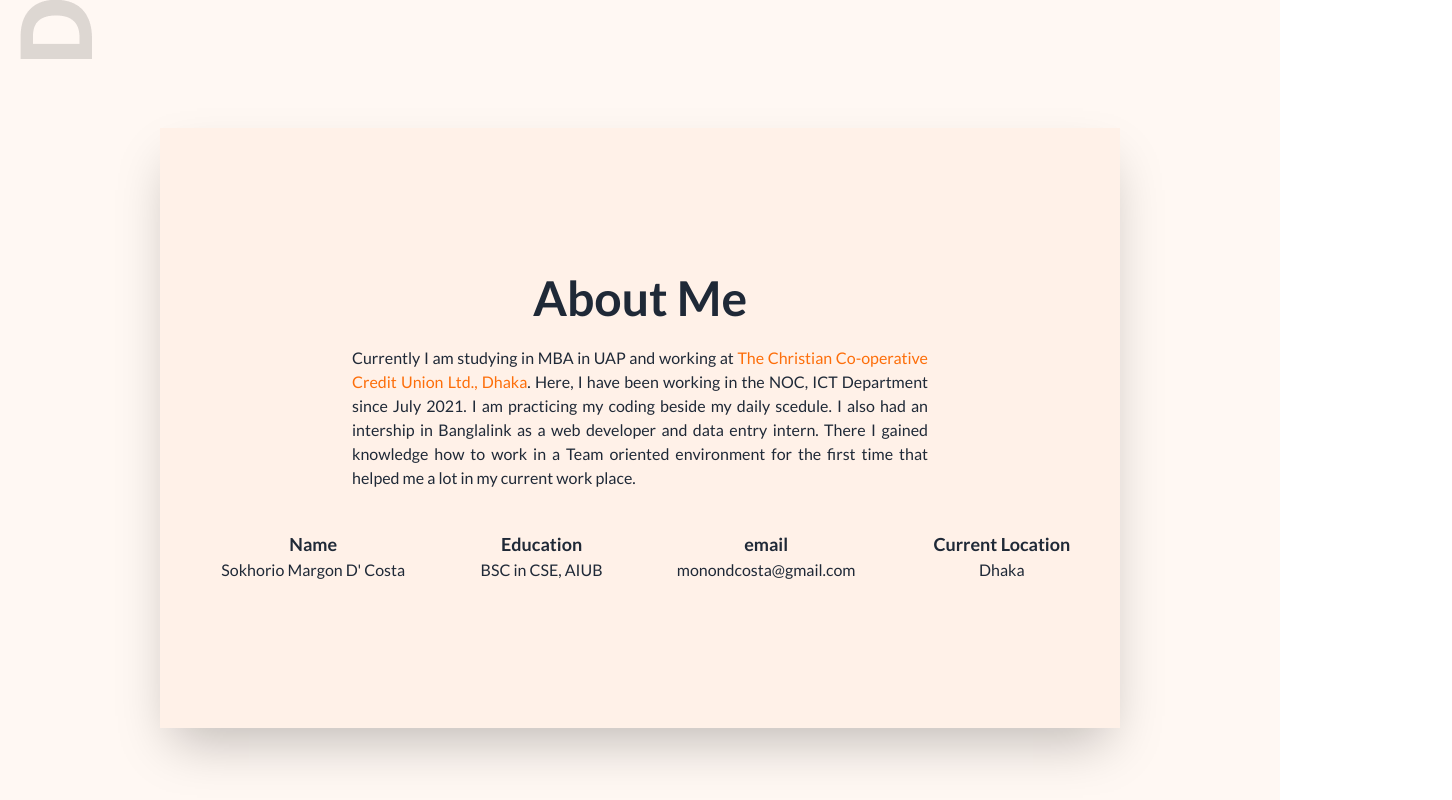
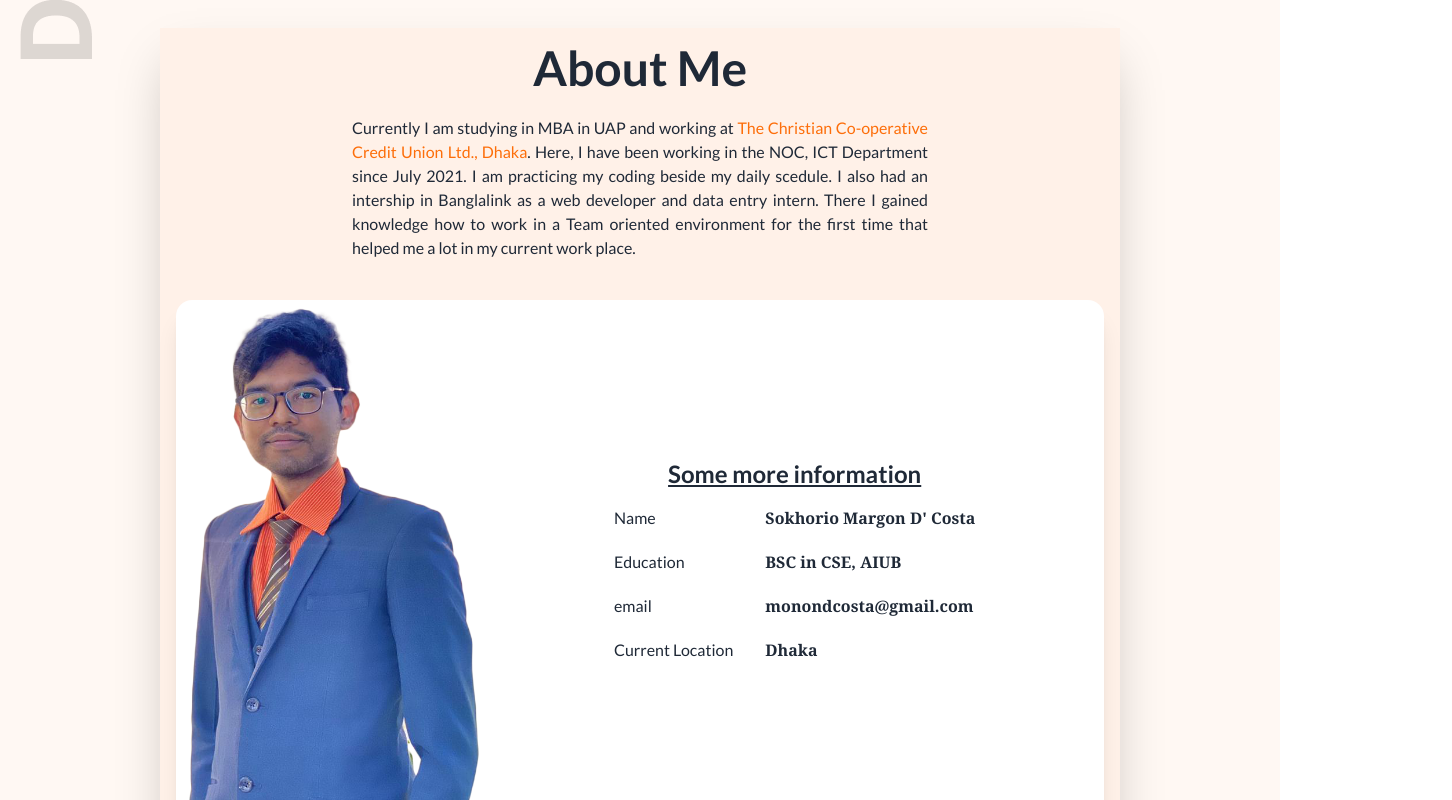
Before and after one commit to Marg0n/Portfolio, a React (Vite) app: page / in a window 1280 px wide. Shown: the part 800-1600 px from the top of the page, 1452 px wide, since content can reach past the window. Built offline with nearby package versions, Linux system fonts and the light colour scheme.

Commit message:
Updated: Live site URL added

```diff
--- a/src/App.css
+++ b/src/App.css
@@ -1,9 +1,9 @@
 /* default and common styles  */
 
-* {
+/* * {
   padding: 0;
   margin: 0;
-}
+} */
 
 body {
   font-family: "Open Sans", sans-serif;
--- a/src/App.jsx
+++ b/src/App.jsx
@@ -46,7 +46,7 @@ function App() {
   };
 
   return (
-    <div className='font-lato space-y-10 ' ref={pdfRef}  id="header">
+    <div className='font-lato space-y-10 w-screen' ref={pdfRef}  id="header">
 
       <div className="navbar  justify-center sticky top-0  bg-opacity-5 bg-orange-500 z-10 -mb-10">
         {/* hidden nav list for mobile */}
--- a/src/components/About.jsx
+++ b/src/components/About.jsx
@@ -1,37 +1,42 @@
-
+import Pimg from "../assets/images/SMD.png"
 
 const About = () => {
     return (
         <>
             <div className="hero  min-h-screen" id="about">
-                <div className="hero-content text-center w-3/4 h-3/4 shadow-2xl bg-opacity-5 bg-orange-500 flex flex-col">
+                <div className="hero-content text-center md:w-3/4 min-h-3/4 shadow-2xl bg-opacity-5 bg-orange-500 flex flex-col">
                     <div className="max-w-xl ">
                         <h1 className="text-5xl font-bold">About Me</h1>
-                        <p className="py-6 text-justify">
+                        <p className="py-6 text-justify text-pretty">
                             Currently I am studying in MBA in UAP and working at <span className="primary-color" title="The CCCUL Ltd"><a href="https://cccul.com/" target="blank">The Christian Co-operative Credit Union Ltd., Dhaka</a></span>. Here, I have been working in the NOC, ICT Department since July 2021. I am practicing my coding beside my daily scedule. I also had an intership in Banglalink as a web developer and data entry intern. There I gained knowledge how to work in a Team oriented environment for the first time that helped me a lot in my current work place.
                         </p>
                     </div
                     >
-                    <div className="w-full flex justify-center items-center">
-                        <table className="w-full">
-                            <thead>
-                                <tr className="font-bold text-lg">
-                                    <td>Name</td>
-                                    <td>Education</td>
-                                    <td>email</td>
-                                    <td>Current Location</td>
-                                </tr>
-                            </thead>
 
-                            <tbody>
-                                <tr>
-                                    <td>Sokhorio Margon D&apos; Costa</td>
-                                    <td>BSC in CSE, AIUB</td>
-                                    <td>monondcosta@gmail.com</td>
-                                    <td>Dhaka</td>
-                                </tr>
-                            </tbody>
-                        </table>
+                    <div className="card lg:card-side bg-base-100 shadow-xl w-full">
+                        <figure className="lg:w-1/3">
+                            <img
+                                className="max-h-screen"
+                                src={Pimg}
+                                alt="profile Pic" />
+                        </figure>
+                        <div className="card-body lg:w-2/3 justify-center items-center">
+                            <h2 className="card-title mb-2 text-2xl underline">Some more information</h2>
+                            <div className="text-start items-center justify-center flex gap-8 ">
+                                <div>
+                                    <p className="min-h-11">Name</p>
+                                    <p  className="min-h-11">Education</p>
+                                    <p  className="min-h-11">email</p>
+                                    <p  className="min-h-11">Current Location</p>
+                                </div>
+                                <div className="font-bold font-serif">
+                                    <p  className="min-h-11">Sokhorio Margon D&apos; Costa</p>
+                                    <p  className="min-h-11">BSC in CSE, AIUB</p>
+                                    <p  className="min-h-11">monondcosta@gmail.com</p>
+                                    <p  className="min-h-11">Dhaka</p>
+                                </div>
+                            </div>
+                        </div>
                     </div>
                 </div>
             </div>
--- a/src/components/Card.jsx
+++ b/src/components/Card.jsx
@@ -9,7 +9,7 @@ import { Link } from 'react-router-dom';
 const Card = ({name, descp, lang, link}) => {
     return (
         <>
-            <Link to={link} target='blank' className="card bg-base-100 w-96 shadow-xl p-4 group hover:scale-105">
+            <Link to={link} target='blank' className="card bg-base-100 md:w-96 shadow-xl p-4 group hover:scale-105">
                 <figure className='flex justify-center items-center gap-4'>
                     <img
                         src={js}
--- a/src/components/RecentProjects.jsx
+++ b/src/components/RecentProjects.jsx
@@ -5,7 +5,7 @@ const RecentProjects = () => {
     return (
         <>
             <div className="hero flex flex-col my-6" id="projects">
-                <div className="hero-content text-text-center w-3/4 h-3/4 shadow-2xl bg-opacity-5 bg-orange-500 flex flex-col">
+                <div className="hero-content text-text-center md:w-3/4 min-h-3/4 shadow-2xl bg-opacity-5 bg-orange-500 flex flex-col">
 
                     <div>
                         <h1 className="text-5xl font-bold text-center">Current Projects</h1>
--- a/src/components/Skills.jsx
+++ b/src/components/Skills.jsx
@@ -3,7 +3,7 @@
 const Skills = () => {
     return (
         <div className="hero min-h-screen" id="skills">
-            <div className="hero-content text-text-center w-3/4 h-3/4 shadow-2xl bg-opacity-5 bg-orange-500 flex flex-col justify-between items-center">
+            <div className="hero-content text-text-center md:w-3/4 min-h-3/4 shadow-2xl bg-opacity-5 bg-orange-500 flex flex-col justify-between items-center">
 
                 <div className="max-w-xl ">
                     <h1 className="text-5xl font-bold text-center">Skills Set</h1>
@@ -14,19 +14,19 @@ const Skills = () => {
 
                 <div className="space-y-4">
                     <br />
-                    <p className="flex justify-center items-center gap-2">
+                    <p className="grid grid-cols-2 md:grid-cols-4 justify-center items-center gap-2">
                         <img src="https://img.shields.io/badge/HTML5-E34F26?style=for-the-badge&logo=html5&logoColor=white" alt="HTML" />
                         <img src="https://img.shields.io/badge/CSS-239120?&style=for-the-badge&logo=css3&logoColor=white" alt="CSS" />
                         <img src="https://img.shields.io/badge/PHP-777BB4?style=for-the-badge&logo=php&logoColor=white" alt="PHP" />
                     </p>
-                    <p className="flex justify-center items-center gap-2">
+                    <p className="grid grid-cols-2 md:grid-cols-4 justify-center items-center gap-2 ">
                         <img src="https://img.shields.io/badge/React-20232A?style=for-the-badge&logo=react&logoColor=61DAFB" alt="REACT" />
                         <img src="https://img.shields.io/badge/Tailwind_CSS-38B2AC?style=for-the-badge&logo=tailwind-css&logoColor=white" alt="Tailwind_CSS" />
                         <img src="https://img.shields.io/badge/Bootstrap-563D7C?style=for-the-badge&logo=bootstrap&logoColor=white" alt="Bootstrap" />
                         <img src="https://img.shields.io/badge/firebase-%23039BE5.svg?style=for-the-badge&logo=firebase" alt="Firebase" />
 
                     </p>
-                    <p className="flex justify-center items-center gap-2">
+                    <p className="grid grid-cols-2 md:grid-cols-4  justify-center items-center gap-2">
                         <img src="https://img.shields.io/badge/MongoDB-4EA94B?style=for-the-badge&logo=mongodb&logoColor=white" alt="MongoDB" />
                         <img src="https://img.shields.io/badge/Express.js-404D59?style=for-the-badge" alt="Express.js" />
                         <img src="https://img.shields.io/badge/MySQL-00000F?style=for-the-badge&logo=mysql&logoColor=white" alt="MySQL" />
```
Also changed, not shown: 1 other file (tests, documents, lock files or other folders).
